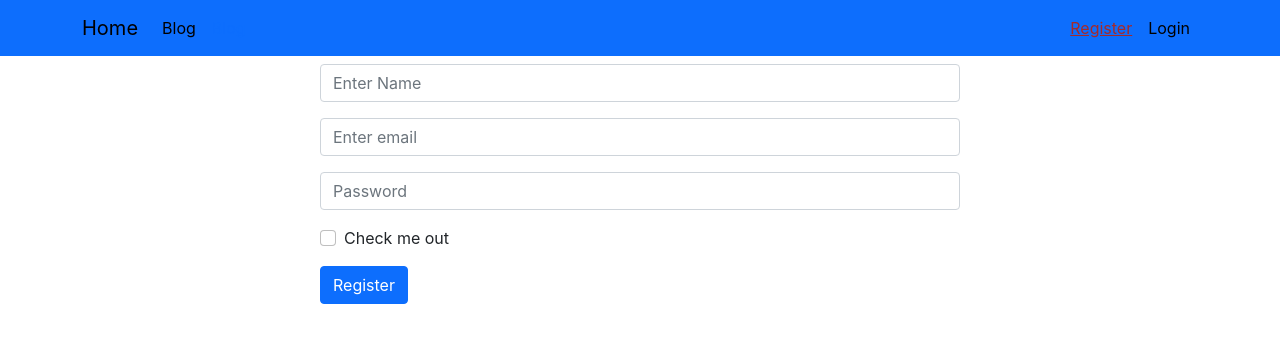
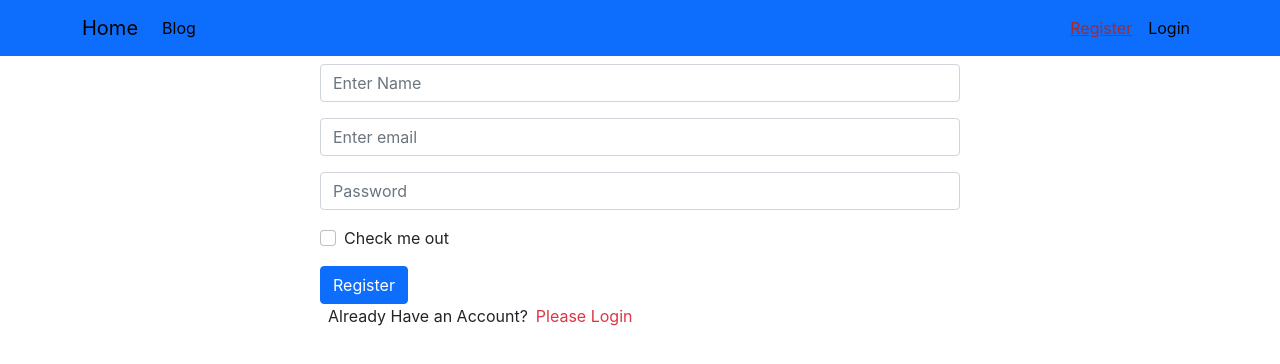
Before and after one commit to nurulamin092/doctor-service-client, a React (Create React App) app: page /register in a window 1280 px wide. Shown: the top 364 px of the page. Built offline with nearby package versions, Linux system fonts and the light colour scheme; no server answers.

Commit message:
update login and register page added navigate link

```diff
--- a/src/Pages/Login/Login/Login.js
+++ b/src/Pages/Login/Login/Login.js
@@ -3,6 +3,7 @@ import { Button, Form } from 'react-bootstrap';
 import { useSignInWithEmailAndPassword } from 'react-firebase-hooks/auth';
 import { useNavigate } from 'react-router-dom';
 import auth from '../../../firebase.init';
+import CustomLink from '../../Shared/CustomLink/CustomLink';
 
 const Login = () => {
     const [email, setEmail] = useState('');
@@ -28,6 +29,9 @@ const Login = () => {
     if (user) {
         navigate('/home');
     }
+    const navigateRegister = (e) => {
+        navigate('/register')
+    }
     return (
         <div className='w-50 mx-auto mt-2'>
             <Form onSubmit={handleLogin}>
@@ -45,6 +49,8 @@ const Login = () => {
                     Login
                 </Button>
             </Form>
+            <p className='d-flex'><span className='mx-2'>Don’t have an account?</span> <CustomLink to='/register' className='text-danger pe-auto text-decoration-none' onClick={navigateRegister}>Please Register</CustomLink></p>
+
         </div>
     );
 };
--- a/src/Pages/Login/Register/Register.js
+++ b/src/Pages/Login/Register/Register.js
@@ -2,6 +2,8 @@ import React, { useState } from 'react';
 import { Button, Form } from 'react-bootstrap';
 import auth from '../../../firebase.init';
 import { useCreateUserWithEmailAndPassword, useUpdateProfile } from 'react-firebase-hooks/auth';
+import CustomLink from '../../Shared/CustomLink/CustomLink';
+import { useNavigate } from 'react-router-dom';
 const Register = () => {
     const [displayName, setDisplayName] = useState('');
     const [email, setEmail] = useState('');
@@ -22,9 +24,13 @@ const Register = () => {
         loading,
         error,
     ] = useCreateUserWithEmailAndPassword(auth);
+    const navigate = useNavigate();
     const [updateProfile, updating, udateError] = useUpdateProfile(auth);
     const handleRegister = async (e) => {
         e.preventDefault();
+    }
+    const navigateLogin = () => {
+        navigate('/login');
     }
     return (
         <div className='w-50 mx-auto mt-2'>
@@ -46,6 +52,7 @@ const Register = () => {
                     Register
                 </Button>
             </Form>
+            <p className='d-flex'><span className='mx-2'>Already Have an Account?</span> <CustomLink to='/login' className='text-danger pe-auto text-decoration-none' onClick={navigateLogin}>Please Login</CustomLink></p>
         </div>
     );
 };
```
